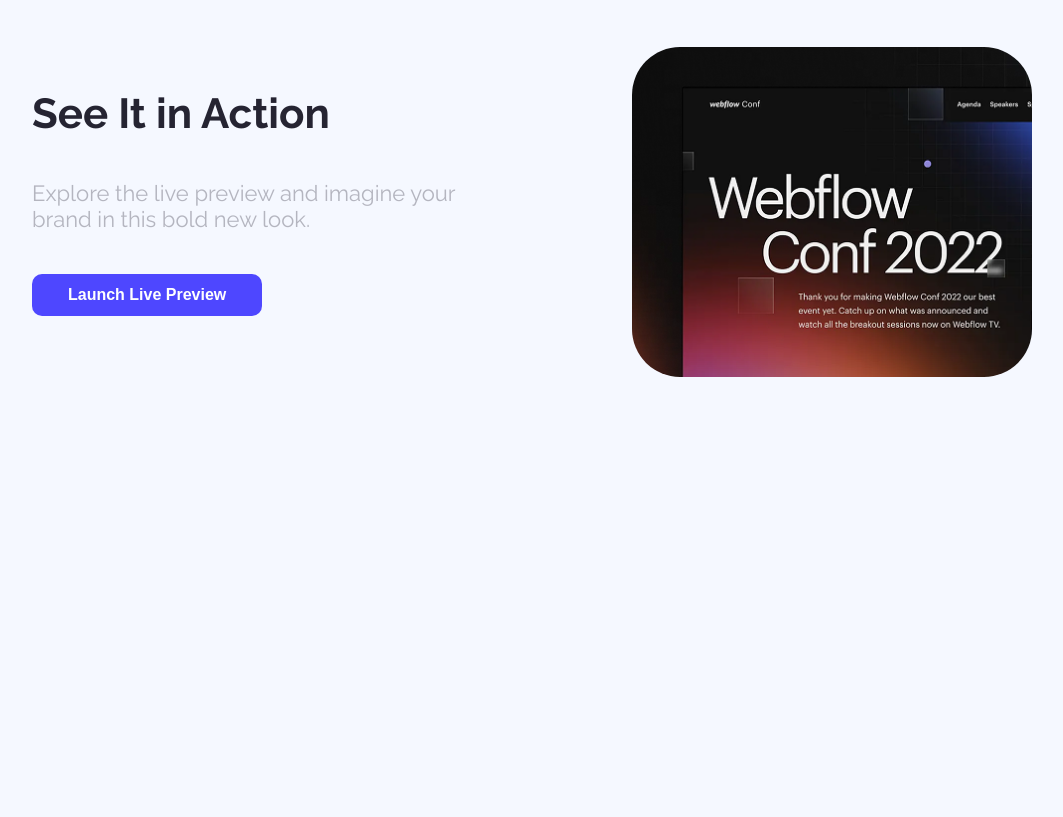
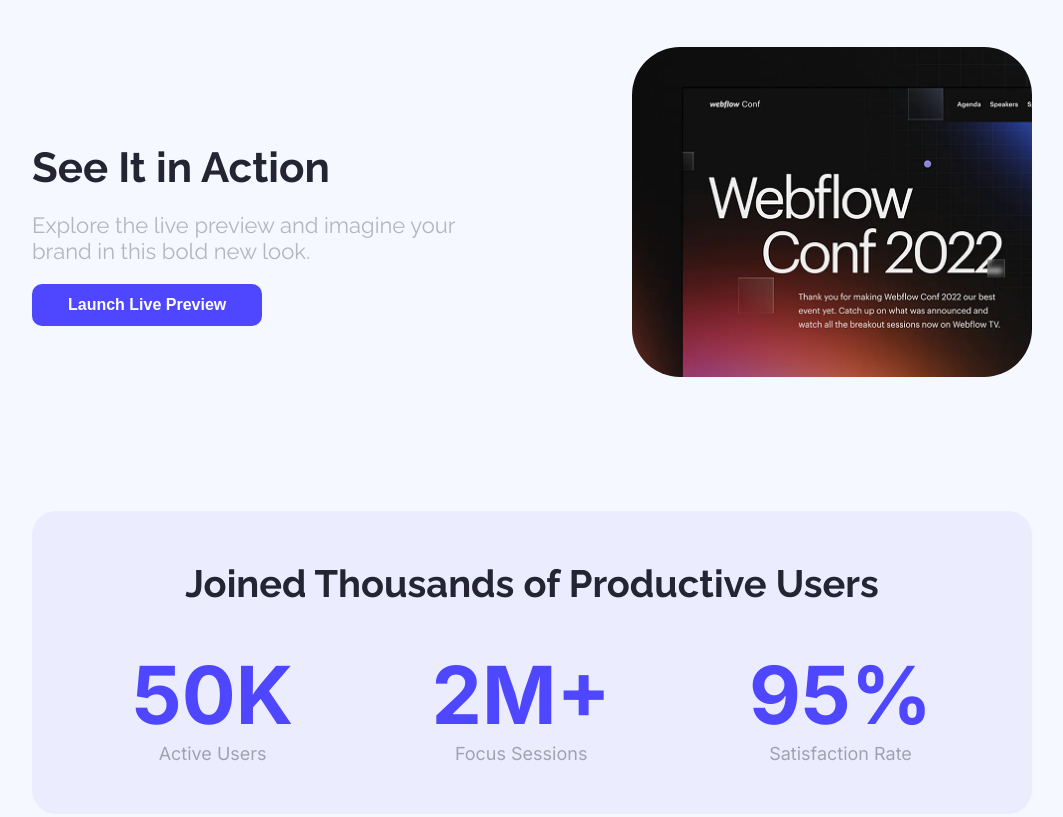
Before and after one commit to Sajjat82/landing-launchpad, a plain HTML site: page index.html in a window 1280 px wide. Shown: the part 688-1505 px from the top of the page, without its empty margins (108-1171 px from the left). Before the commit the page ends 1169 px from the top, so only its background shows below. Drawn offline with Linux system fonts and the light colour scheme.

```diff
--- a/index.html
+++ b/index.html
@@ -33,6 +33,18 @@
             <img src="Assets/wc-mini.png" alt="">
             </div>
         </section>
+
+        <section class="progress">
+            <h3>Joined Thousands of Productive Users</h3>
+            <div class="inter-normal progress-numbers">
+                <div><h4>50K</h4>
+                <p>Active Users</p></div>
+                <div><h4>2M+</h4>
+                <p>Focus Sessions</p></div>
+                <div><h4>95%</h4>
+                <p>Satisfaction Rate</p></div>
+            </div>
+        </section>
     </main>
     <footer></footer>
 
--- a/style/style.css
+++ b/style/style.css
@@ -13,7 +13,6 @@
 html, body {
   margin: 0;
   padding: 0;
-  height: 100%;
   background-color: #F5F8FF;
 }
 
@@ -62,19 +61,17 @@
   margin-bottom: 100px;
 }
 
-.launch-live {
-
-}
-
 .launch-live h3 {
     color: #252432;
     font-size: 42px;
     font-weight: bold;
+    margin-bottom: 20px;
 }
 
 .launch-live-mini{
     display: flex;
     justify-content: space-between;
+    align-items: center;
     padding: 100px 140px;
 }
 
@@ -91,4 +88,40 @@
 .paragraph {
     color: #25243250;
     font-size: 22px;
+    margin: 0;
 }
+
+.progress {
+    border-radius: 24px;
+    background-color: #4E47FF10;
+    margin: 30px 140px;
+    padding: 50px 100px;
+}
+
+.progress h3 {
+    font-size: 38px;
+    font-weight: bold;
+    color: #252432;
+    text-align: center;
+    margin-bottom: 40px;
+    margin-top: 0;
+}
+
+.progress-numbers {
+    display: flex;
+    justify-content: space-between;
+}
+
+.progress-numbers h4{
+    font-weight: bold;
+    font-size: 80px;
+    color: #4E47FF;
+    margin: 0;
+}
+
+.progress-numbers p{
+    font-size: 18px;
+    color: #00000050;
+    text-align: center;
+    margin: 0;
+}
```
